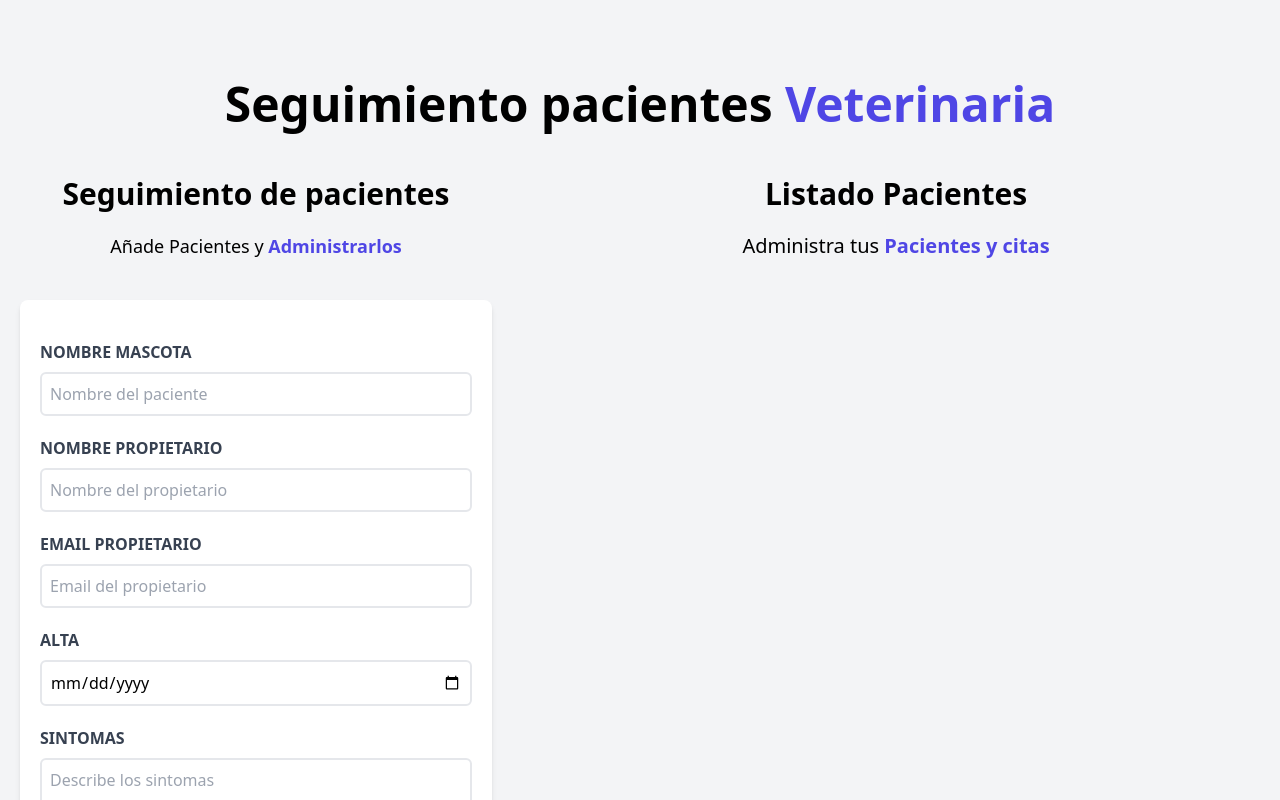
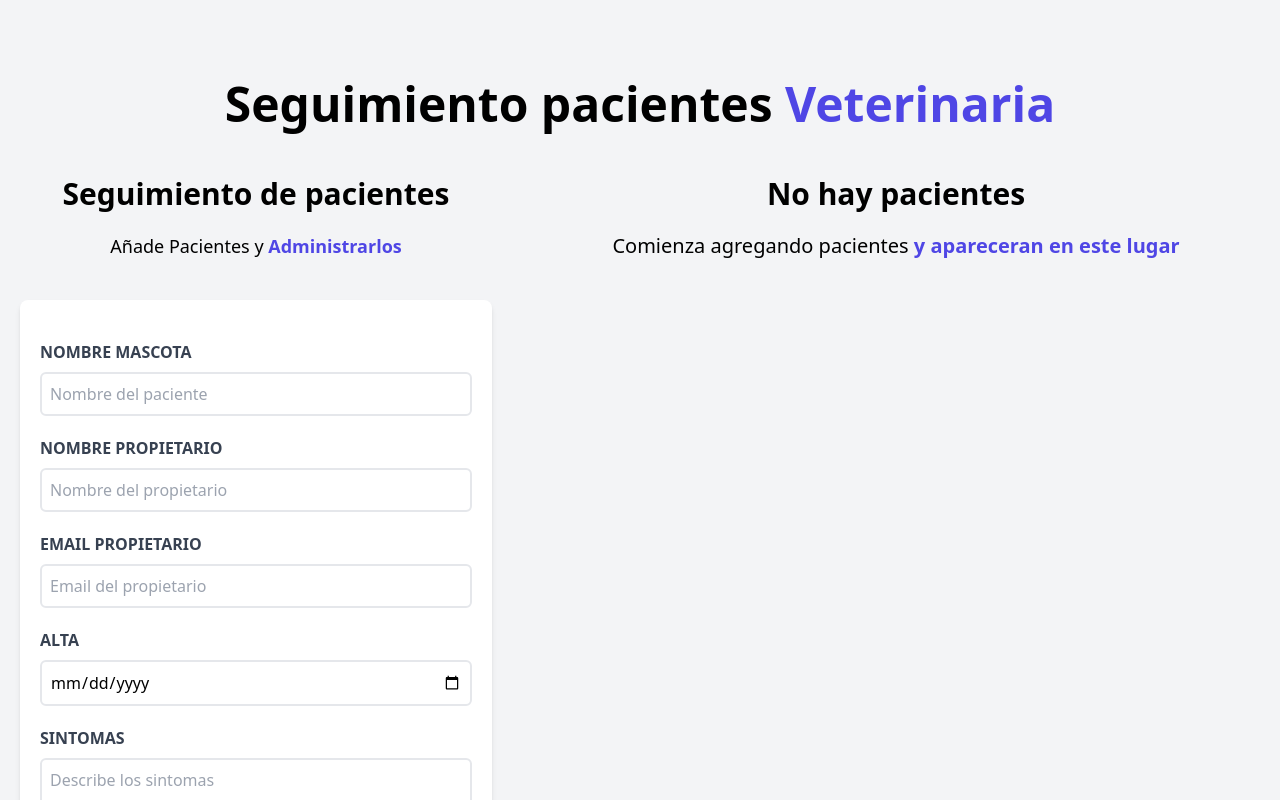
Before and after one commit to EmmanuelJCA/veterinary-appointments, a React (Vite) app: page / in a window 1280 px wide. Shown: the top 800 px of the page. Built offline with nearby package versions, Linux system fonts and the light colour scheme.

Commit message:
Implementado titulo condicional a la lista de pacientes

```diff
--- a/src/components/PatientList.jsx
+++ b/src/components/PatientList.jsx
@@ -3,6 +3,9 @@ import Patient from "./Patient"
 const PatientList = ({patients}) => {
   return (
     <div className="md:w-1/2 lg:w-3/5">
+
+      {patients && patients.length ? (
+        <>
           <h2 className="font-black text-3xl text-center">
             Listado Pacientes
           </h2>
@@ -13,7 +16,6 @@ const PatientList = ({patients}) => {
           </p>
 
           <div className="md:h-screen md:overflow-scroll">
-
             { patients.map( (patient,) => (
               <Patient
                 key={patient.id}
@@ -21,6 +23,20 @@ const PatientList = ({patients}) => {
               />
             ))}
           </div>
+        </>
+      ) : (
+        <>
+          <h2 className="font-black text-3xl text-center">
+            No hay pacientes
+          </h2>
+
+          <p className="text-xl mt-5 text-center">
+            Comienza agregando pacientes {''}
+            <span className="text-indigo-600 font-bold">y apareceran en este lugar</span>
+          </p>
+        </>
+      )}
+
     </div>
 
   )
```
Lines whose indentation alone changed are shown as unchanged.
